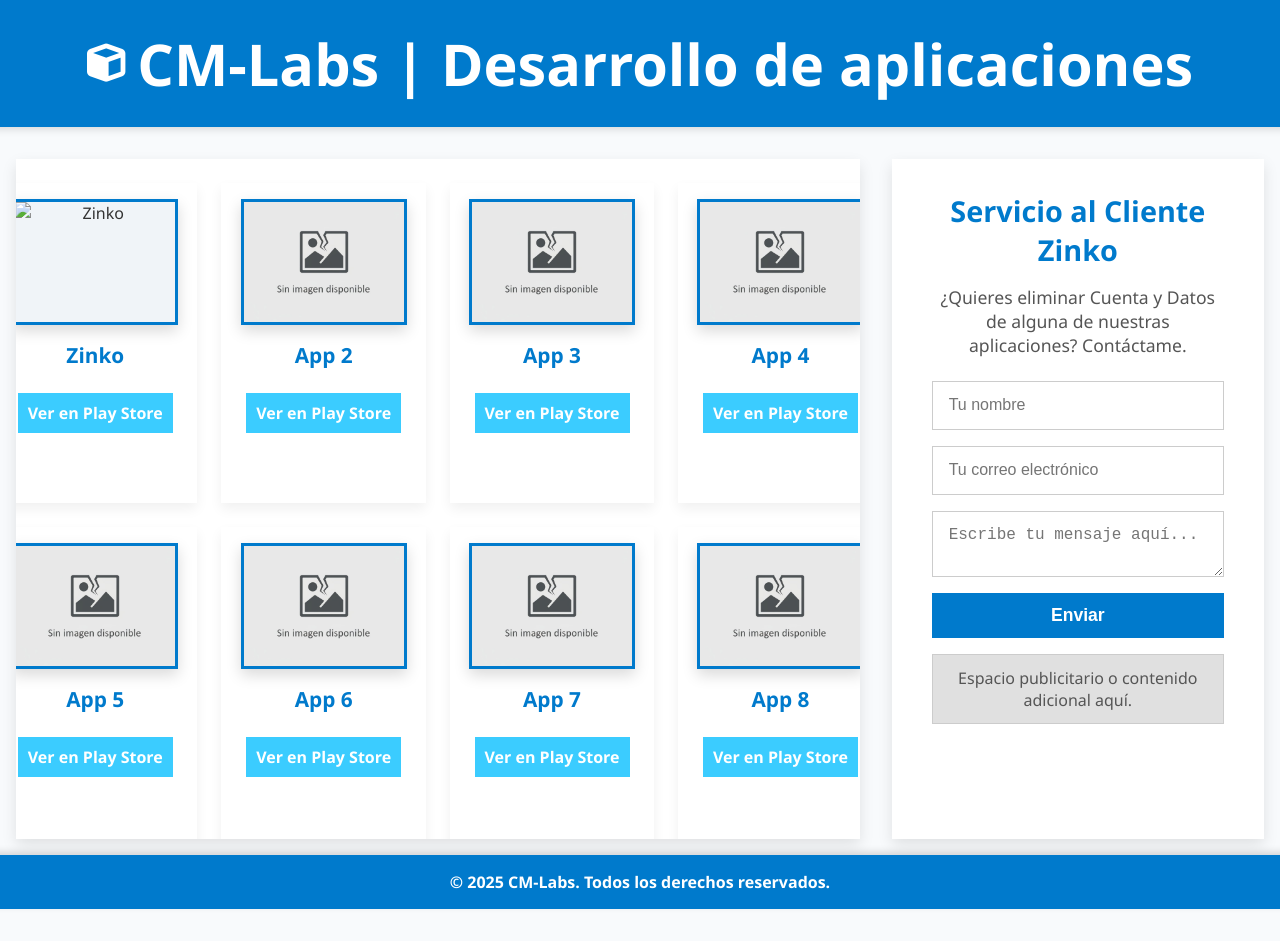
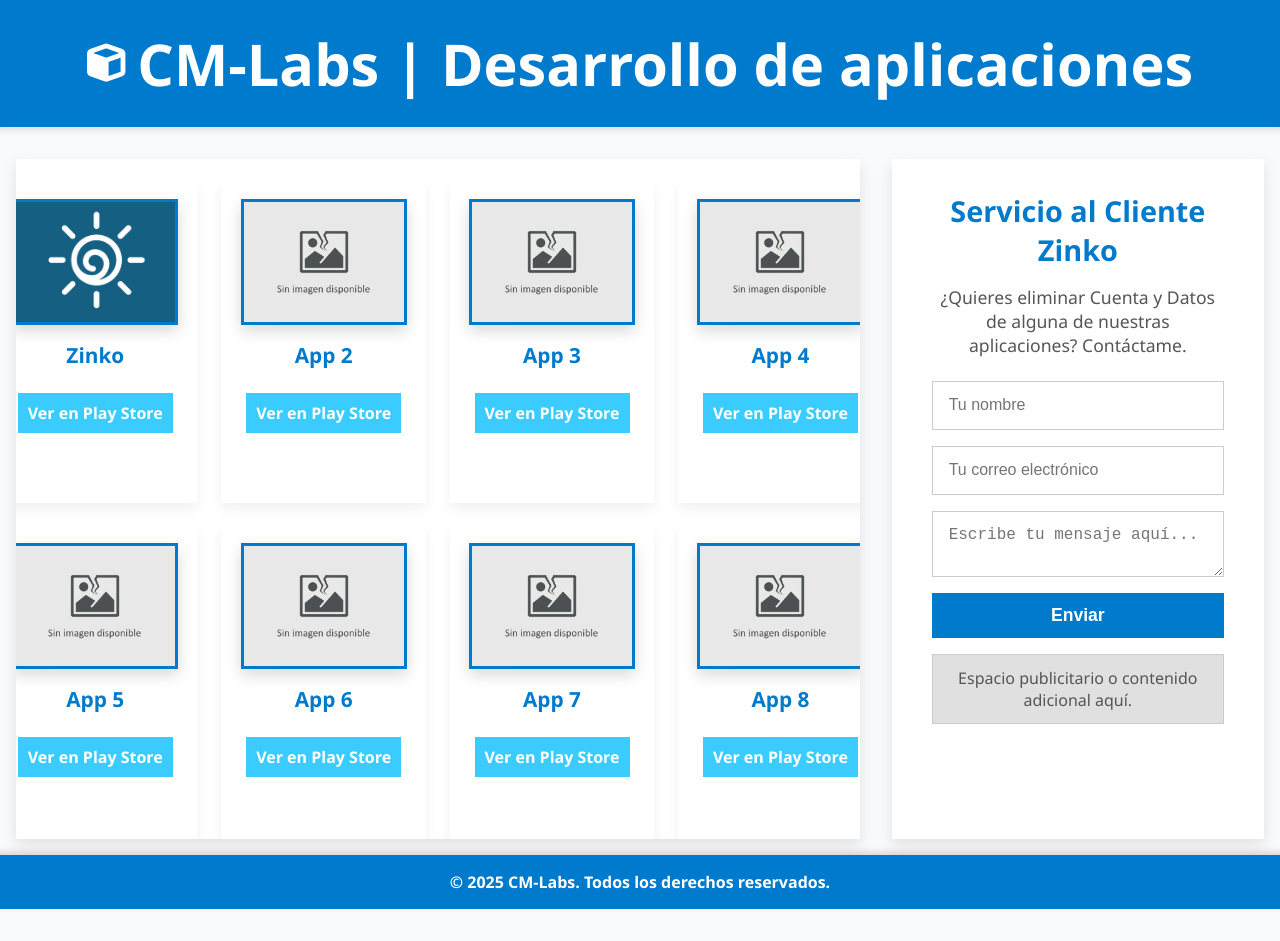
Before and after one commit to SagitariuS-17/CM-Labs, a plain HTML site: page index.html in a window 1280 px wide. Drawn offline with Linux system fonts and the light colour scheme; a small style sheet from the web is missing.

Commit message:
Update index.html

```diff
--- a/index.html
+++ b/index.html
@@ -297,7 +297,7 @@
       <!-- Primeras 4 tarjetas -->
       <article class="card app-card">
         <div class="app-image">
-          <img src="Img/Zinko_icon.png" alt="Zinko" />
+          <img src="Zinko_icon.png" alt="Zinko app" />
         </div>
         <div class="app-info">
           <h2>Zinko</h2>
```
